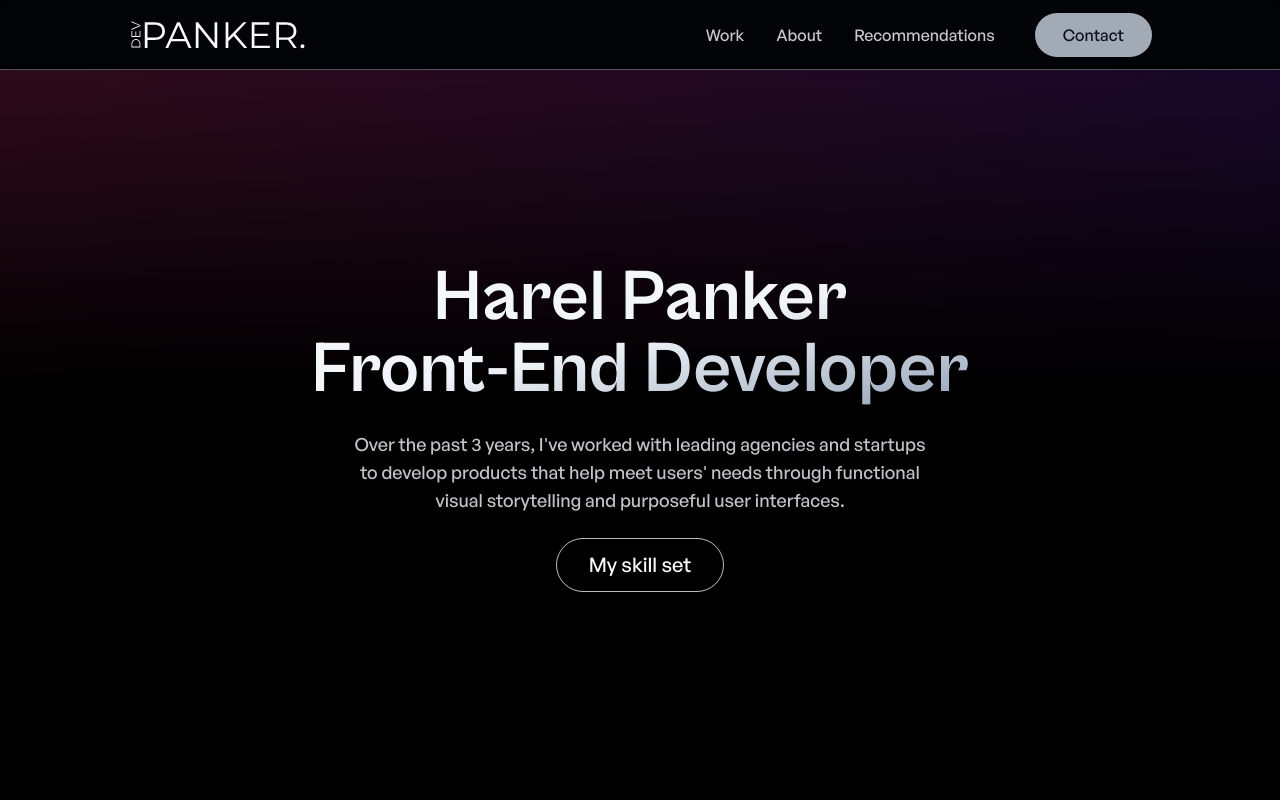
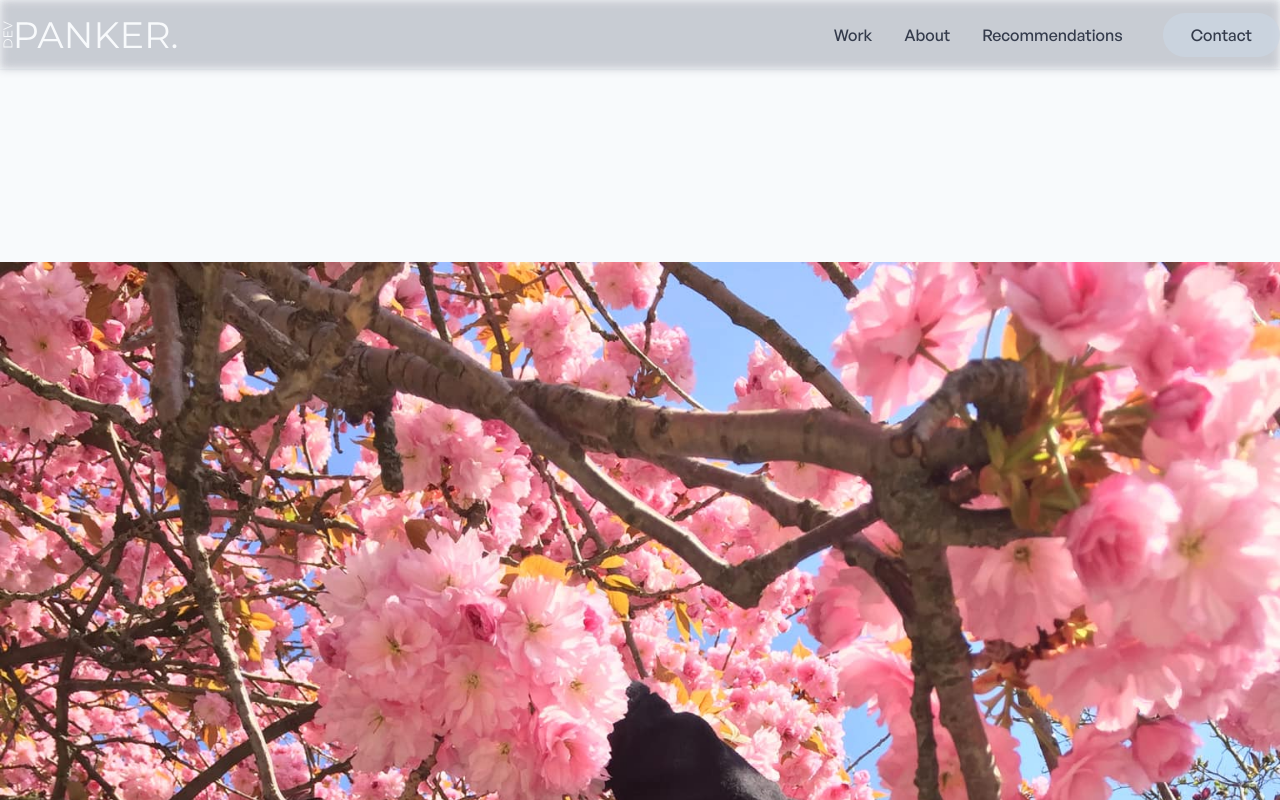
Before and after one commit to harelpanker/dev-next-13, a Next.js app: page / in a window 1280 px wide. Shown: the top 800 px of the page. Built offline with nearby package versions, Linux system fonts and the light colour scheme.

Commit message:
start hero

```diff
--- a/app/page.tsx
+++ b/app/page.tsx
@@ -1,11 +1,9 @@
 import Hero from '@/components/home-page/Hero';
 import Container from '@/components/ui/Container';
-import Gradient from '@/components/ui/Gradient';
 
 export default function Home() {
   return (
     <div className='flex flex-col justify-center relative py-20'>
-      <Gradient gradientType='type-1' />
       <Container>
         <Hero />
       </Container>
--- a/components/home-page/Hero.tsx
+++ b/components/home-page/Hero.tsx
@@ -1,23 +1,24 @@
 import { FC } from 'react';
-import MainButton from '../ui/MainButton';
+import Image from 'next/image';
+import hero_image from '../../public/images/2.jpeg';
+import Container from '../ui/Container';
 
 type HeroProps = {};
 
 const Hero: FC<HeroProps> = ({}) => {
   return (
-    <header className='flex flex-col gap-6 items-center text-center lg:py-28'>
-      <h1 className='text-4xl font-serif md:text-7xl font-bold text-transparent bg-clip-text bg-gradient-to-br from-slate-50 via-slate-100 to-slate-400'>
-        Harel Panker
-        <br /> Front-End Developer
-      </h1>
-      <p className='text-sm md:text-lg font-medium text-slate-100/80 max-w-xl'>
-        Over the past 3 years, I&apos;ve worked with leading agencies and
-        startups to develop products that help meet users&apos; needs through
-        functional visual storytelling and purposeful user interfaces.
-      </p>
-      <div className='flex'>
-        <MainButton link='/about' text='My skill set' />
-      </div>
+    <header className='flex flex-col gap-6 items-center lg:py-28'>
+      <Container>
+        <div className='grid'>
+          <div className='relative'>
+            <Image src={hero_image} alt='Harel Panker - Fron end developer' />
+            <h1 className='text-4xl font-serif md:text-7xl xl:text-[18rem] 2xl:text-[22rem] font-bold text-transparent bg-clip-text bg-gradient-to-br from-slate-900 via-slate-800 to-slate-500'>
+              <span>Hello</span>
+              <span className='block'>I&apos;m Harel</span>
+            </h1>
+          </div>
+        </div>
+      </Container>
     </header>
   );
 };
--- a/components/layout/Body.tsx
+++ b/components/layout/Body.tsx
@@ -13,7 +13,7 @@ const Body: FC<BodyProps> = ({ children }) => {
 
   return (
     <body
-      className={`antialiased text-slate-50 bg-black ${
+      className={`antialiased text-slate-900 bg-slate-50 ${
         open ? 'h-screen overflow-hidden' : ''
       }`}>
       <div>{children}</div>
--- a/components/ui/Container.tsx
+++ b/components/ui/Container.tsx
@@ -7,7 +7,7 @@ type ContainerProps = {
 const Container: FC<ContainerProps> = ({ children }) => {
   return (
     <div
-      className={`container mx-auto max-w-5xl w-full px-5 xl:px-0 relative z-20`}>
+      className={`container mx-auto max-w-screen-2xl w-full px-5 xl:px-0 relative z-20`}>
       {children}
     </div>
   );
```
